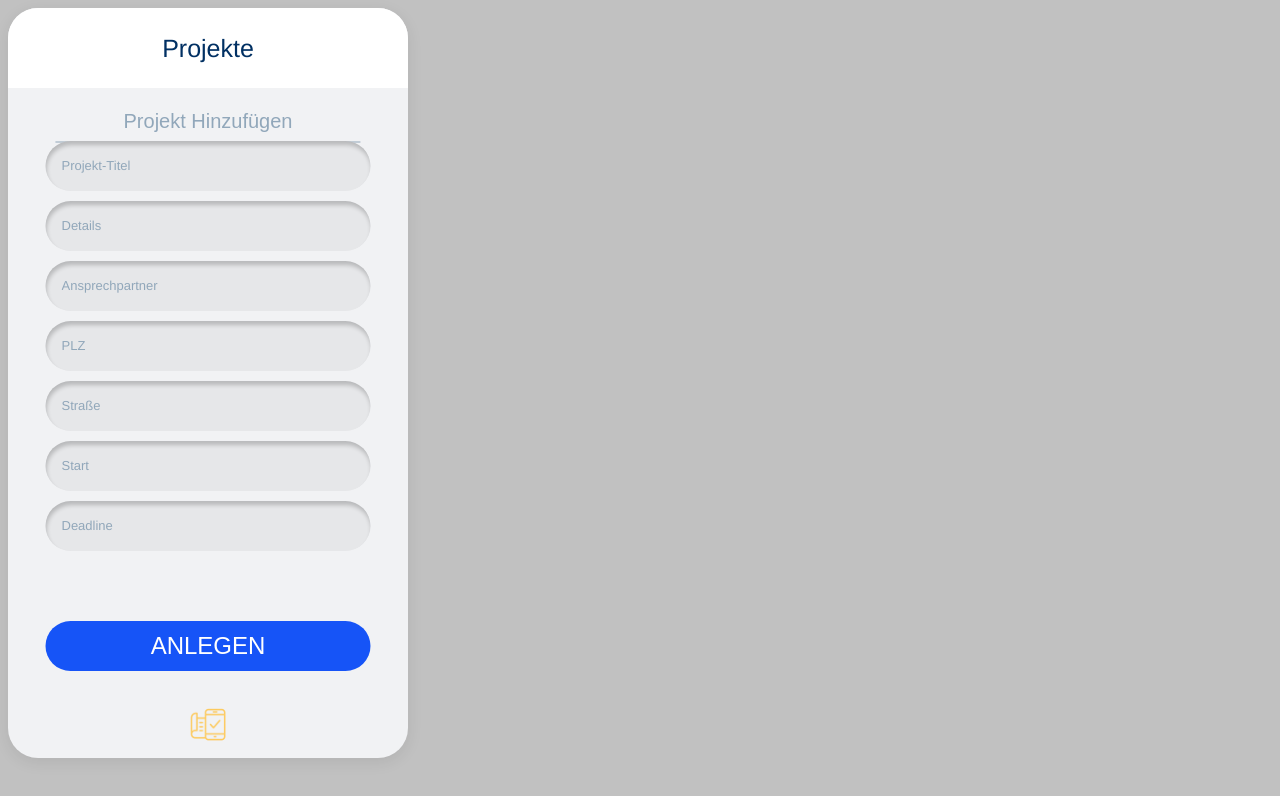
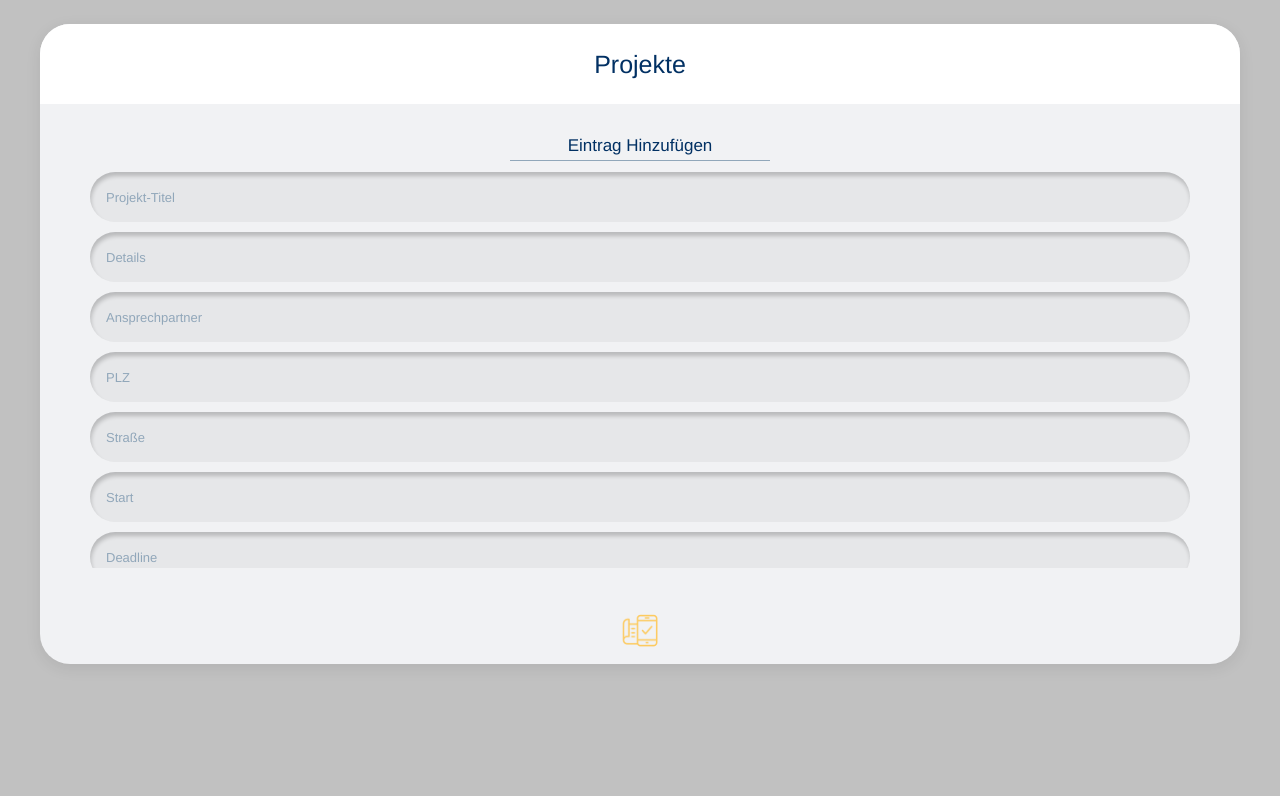
Before and after one commit to edwingutar/smartBauDoc, an Angular app in the folder frontend/: page /AddProject in a window 1280 px wide. Shown: the top 796 px of the page. Built offline with nearby package versions, Linux system fonts and the light colour scheme.

Commit message:
AddProject dynamisch angepasst + scroll funktion mit implementiert für smp

```diff
--- a/frontend/src/app/components/add-project/add-project.component.css
+++ b/frontend/src/app/components/add-project/add-project.component.css
@@ -1,43 +1,42 @@
-.background {
-  position: relative;
-}
-
-.window{
-  position: absolute;
+app-window-title {
+  display: flex;
+  flex-direction: column;
+  align-items: center;
+  padding: 1rem;
 }
 
 .AufgabeTitel {
-  position: absolute;
+  font-family: "Helvetica Neue", sans-serif;
+  color: #013063;
+  font-size: 17px;
+  font-weight: 300;
   display: flex;
+  justify-content: center;
   align-items: center;
+}
+
+.underline-text {
+  position: relative;
+  display: flex;
   justify-content: center;
-  top: 15%;
-  left: 50%;
-  transform: translate(-50%, -50%);
-  font-family: Arial, Helvetica, sans-serif;
-  font-size: 20px;
-  color: #91A7BA;
+  align-items: center;
 }
 
 .underline-text::after {
   content: "";
   position: absolute;
-  bottom: -10px;
-  left: 50%;
-  transform: translateX(-50%);
+  bottom: -5px;
   width: 180%;
   height: 1px;
   background-color: #91A7BA;
 }
 
 .inputFelder {
-  position: absolute;
+  overflow-y: auto;
+  overflow-x: hidden;
+  scrollbar-width: none;
+  height: 80vh;
   display: flex;
-  align-items: center;
-  justify-content: center;
-  top: 45%;
-  left: 50%;
-  transform: translate(-50%, -50%);
   flex-direction: column;
   gap: 10px;
 }
@@ -51,20 +50,3 @@
   left: 50%;
   transform: translate(-50%, -50%);
 }
-
-.testbutton {
-  position: absolute;
-  display: flex;
-  top: 50%;
-  left: 50%;
-  transform: translate(-50%, -50%);
-  flex-direction: column;
-}
-.testbutton button {
-  width: 150px;
-  height: 50px;
-  font-size: 16px;
-  padding: 10px;
-  margin: 5px;
-  border-radius: 20px;
-}
--- a/frontend/src/app/components/add-project/add-project.component.html
+++ b/frontend/src/app/components/add-project/add-project.component.html
@@ -1,81 +1,45 @@
-<div class="background">
-
-  <div class="window">
-
 <app-window-title
-      [title]= windowTitle
-      [minHeight]= height
-      [maxHeight]= height
-      [minWidth]= widht
-      [maxWidth]= widht>
-    </app-window-title>
+  [title]= windowTitle>
 
   <div class="AufgabeTitel">
-      <span class="underline-text">Projekt Hinzufügen</span>
+    <span class="underline-text">Eintrag Hinzufügen</span>
   </div>
 
   <div class="inputFelder">
     <app-input-field
       [placeholder]= firstPlaceholder
-        [height]="'50px'"
-        [maxWidth]= widhtInput
-        [minWidth]= widhtInput
       [(fieldValue)]=project.title>
     </app-input-field>
     <app-input-field
       [placeholder]= secondPlaceholder
-        [height]= heightInput
-        [maxWidth]= widhtInput
-        [minWidth]= widhtInput
       [(fieldValue)]=project.detail>
     </app-input-field>
     <app-input-field
       [placeholder]= thirdPlaceholder
-        [height]="'50px'"
-        [maxWidth]= widhtInput
-        [minWidth]= widhtInput
       [(fieldValue)]=project.ansprechpartner>
     </app-input-field>
     <app-input-field
       [placeholder]= fourthPlaceholder
-        [height]="'50px'"
-        [maxWidth]= widhtInput
-        [minWidth]= widhtInput
       [(fieldValue)]=project.pCode>
     </app-input-field>
     <app-input-field
       [placeholder]= fifthPlaceholder
-        [height]="'50px'"
-        [maxWidth]= widhtInput
-        [minWidth]= widhtInput
       [(fieldValue)]=project.street>
     </app-input-field>
     <app-input-field
       [placeholder]= sixthPlaceholder
-        [height]="'50px'"
-        [maxWidth]= widhtInput
-        [minWidth]= widhtInput
       [(fieldValue)]=project.sDate>
     </app-input-field>
     <app-input-field
       [placeholder]= seventhPlaceholder
-        [height]="'50px'"
-        [maxWidth]= widhtInput
-        [minWidth]= widhtInput
       [(fieldValue)]=project.dDate>
     </app-input-field>
-    </div>
 
-    <div class="confirmButton">
     <app-confirm-button
-        [title]="'ANLEGEN'"
-        [height]= heightInput
-        [minWidth]= widhtInput
-        [maxWidth]= widhtInput
+      title="ANLEGEN"
       [onClick]="saveClick">
     </app-confirm-button>
-    </div>
 
   </div>
 
-</div>
+</app-window-title>
```
Also changed, not shown: frontend/src/app/components/add-project/add-project.component.ts (+1 -8 lines). Lines whose indentation alone changed are shown as unchanged.
